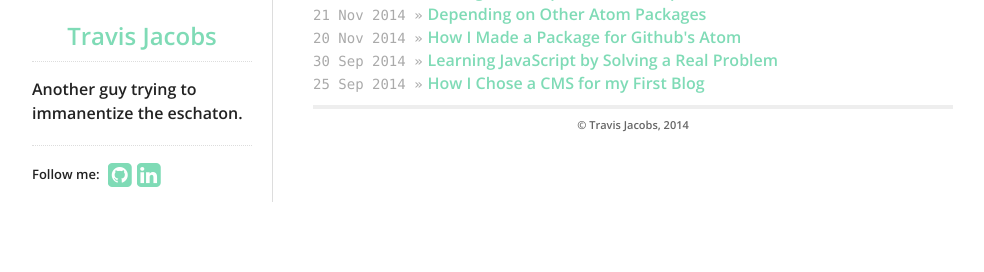
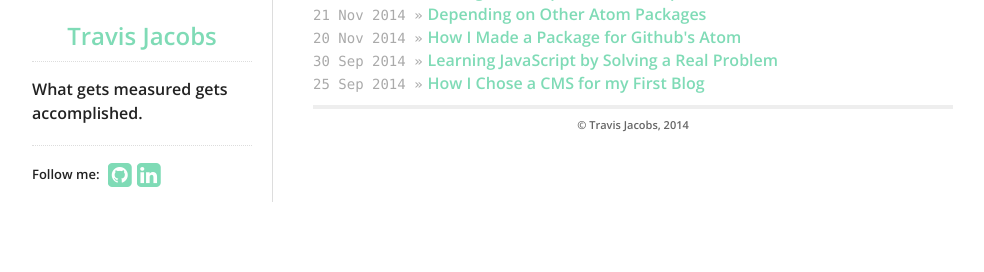
Before and after one commit to travs/travs.github.io, a Jekyll site: the page built from index.html, in a window 1280 px wide, cut to the strip 230-502 px from the top of the page. Shown: the whole strip, without its empty margins (138-1122 px from the left). Built offline with Jekyll 4.4.1, drawn with Linux system fonts in a browser that asks for light colours; nearby versions of some CDN libraries.

Commit message:
Change tagline

```diff
--- a/_data/theme.yml
+++ b/_data/theme.yml
@@ -22,7 +22,7 @@ social:
 # "Hi, I'm _______"
 name: Travis Jacobs
 email:
-tagline: ""
+tagline: "What gets measured gets accomplished."
 
 # Google Analytics key, leave blank to ignore
 google_analytics_key:
--- a/_includes/sidebar.html
+++ b/_includes/sidebar.html
@@ -9,7 +9,7 @@
   </a>
   <h2><a href="/">{{ site.data.theme.name }}</a></h2>
   <div id="bio">
-    <p>Another guy trying to immanentize the eschaton.</p>
+      <p>{{ site.data.theme.tagline }}</p>
   </div>
   <div id="social">
     {% include social.html %}
```
